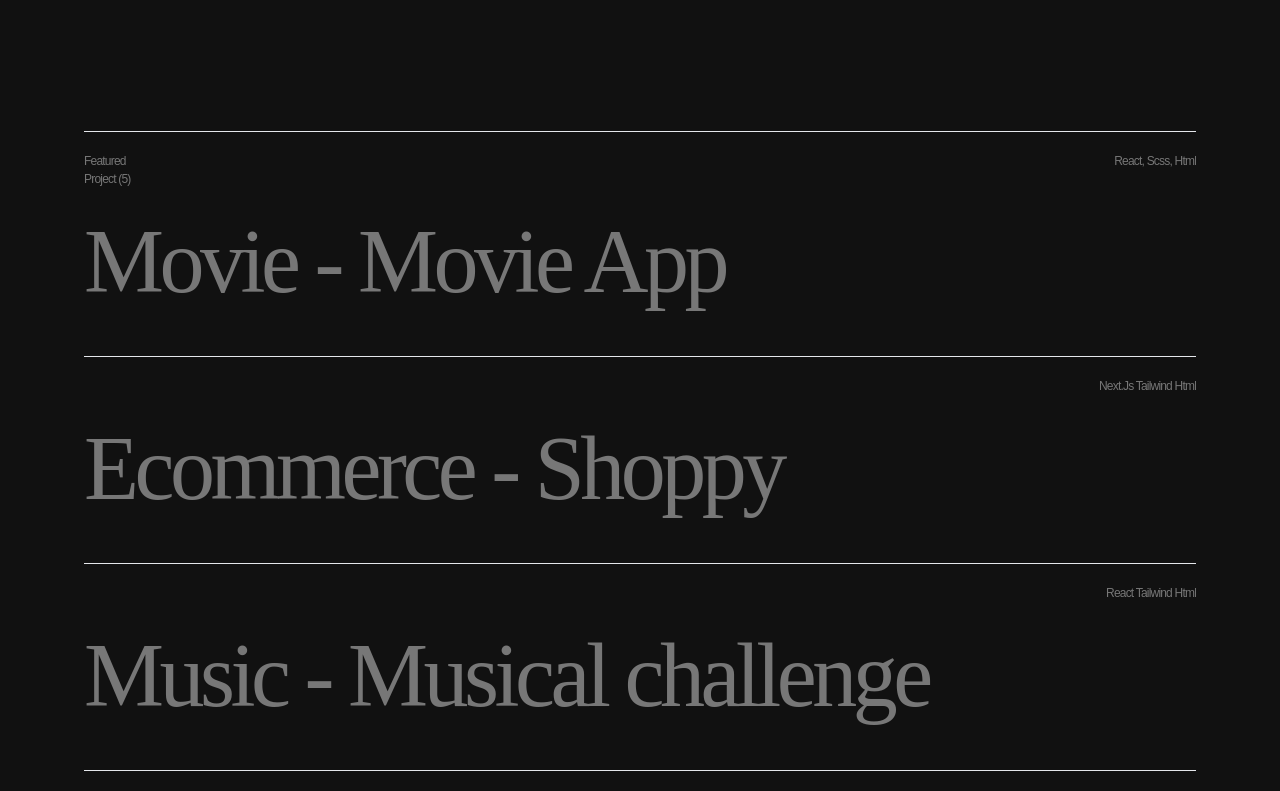
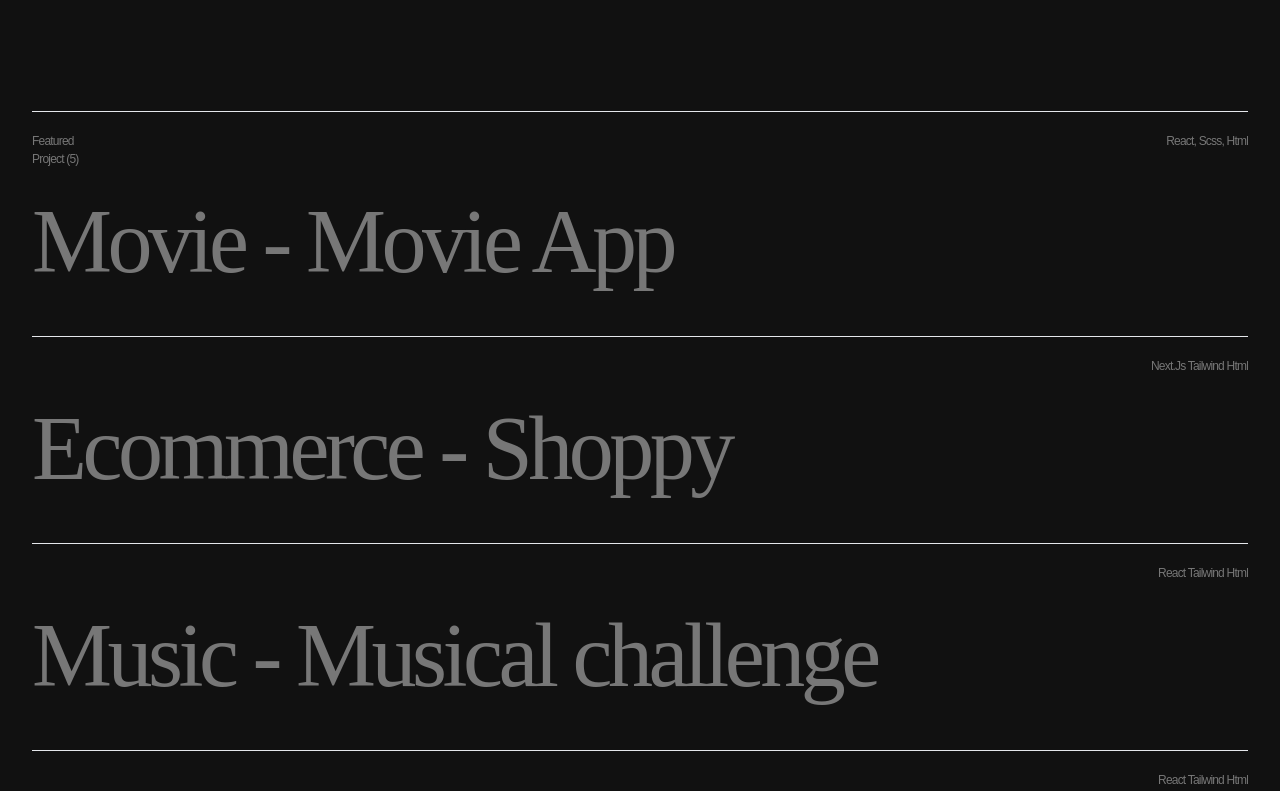
Before and after one commit to Abdulsalam24/MyPortfolio, a React (Vite) app: page / in a window 1280 px wide. Shown: the part 529-1320 px from the top of the page. Built offline with nearby package versions, Linux system fonts and the light colour scheme.

Commit message:
new commit

```diff
--- a/src/App.scss
+++ b/src/App.scss
@@ -20,7 +20,7 @@ span {
 
 h1,
 h3 {
-  font-family: "Bebas Neue", cursive;
+  font-family: "Bebas Neue", cursive !important;
 }
 
 #myText {
--- a/src/components/Layout.jsx
+++ b/src/components/Layout.jsx
@@ -3,7 +3,7 @@ import Nav from "./nav/Nav";
 
 const Layout = ({ children }) => {
   return (
-    <div className="w-[90%] mx-auto max-w-[1200px]">
+    <div className="w-[95%] mx-auto max-w-[1250px]">
       <Nav />
       {children}
       <Footer />
--- a/src/components/Project/Project.jsx
+++ b/src/components/Project/Project.jsx
@@ -6,7 +6,7 @@ const Project = () => {
 
   return (
     <section className="mt-20" data-scroll-section>
-      <div className="flex flex-col border border-t-0 border-b-5-[#777] border-l-0 border-r-0 p-5 ">
+      <div className="flex flex-col border border-t-0 border-b-5-[#777] border-l-0 border-r-0 ">
         {projectData.map((project ,i) => (
           <ProjectItem key={i} project={project} projectLength={projectData.length}/>
         ))}
```
Also changed, not shown: src/components/Project/ProjectItem.jsx (+6 -7 lines).
